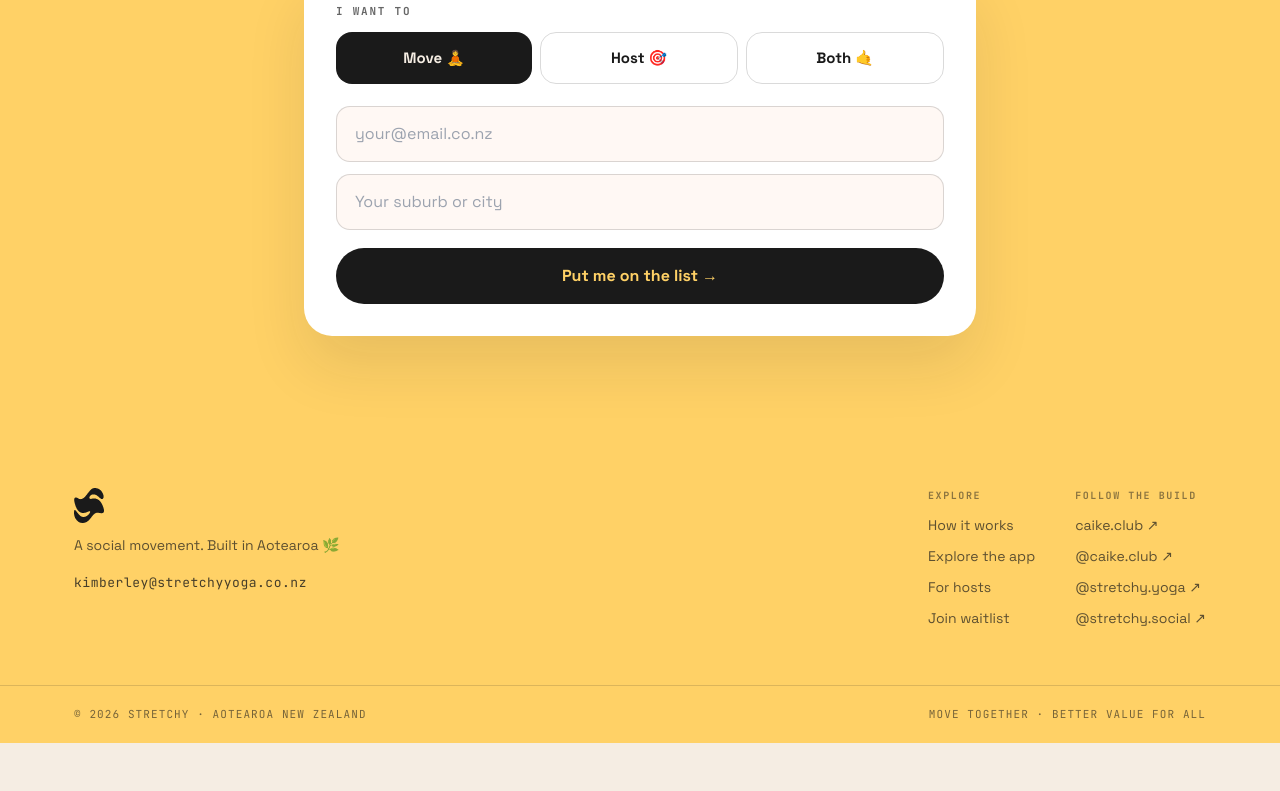
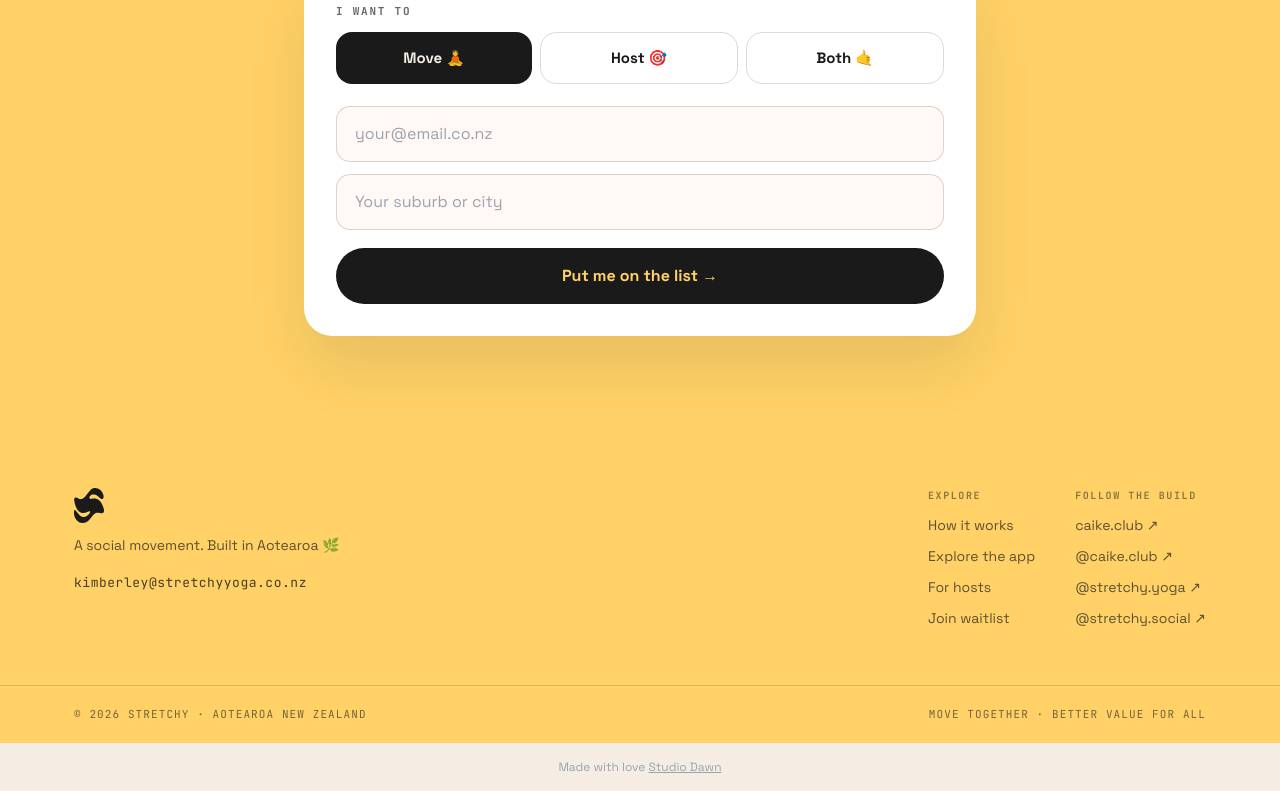
Before and after one commit to kimberley-stretchy/stretchy-app, a Next.js app: page / in a window 1280 px wide. Shown: the part 5454-6245 px from the top of the page. Before the commit the page ends 6197 px from the top, so only its background shows below. Built offline with nearby package versions, Linux system fonts and the light colour scheme; no server answers; a web font is replaced by a local one.

Commit message:
fix: layout footer styling

```diff
--- a/app/layout.tsx
+++ b/app/layout.tsx
@@ -36,7 +36,20 @@
           rel="stylesheet"
         />
       </head>
-      <body className="min-h-screen bg-cream antialiased">{children}</body>
+      <body className="min-h-screen bg-cream antialiased flex flex-col">
+        <main className="flex-1">{children}</main>
+        <footer className="py-4 text-center text-xs text-gray-400">
+          Made with love{" "}
+          <a
+            href="https://www.studiodawn.org/"
+            target="_blank"
+            rel="noopener noreferrer"
+            className="underline hover:text-gray-600 transition-colors"
+          >
+            Studio Dawn
+          </a>
+        </footer>
+      </body>
     </html>
   );
 }
```
